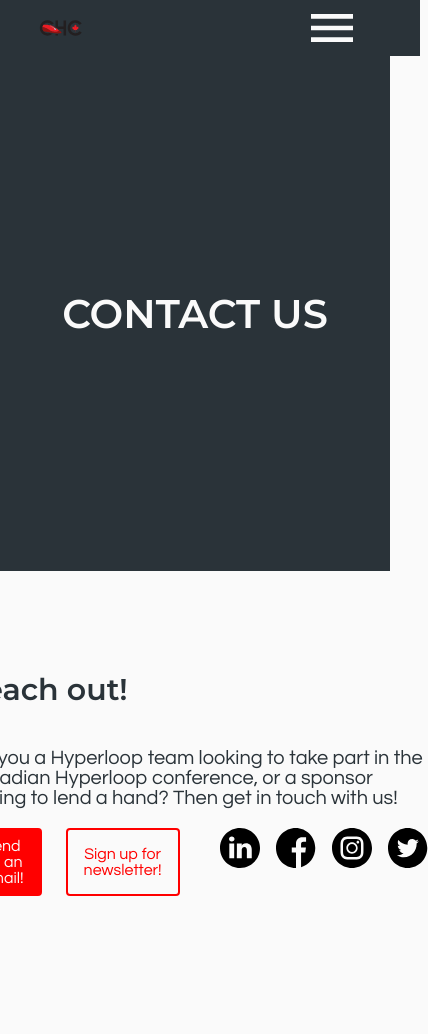
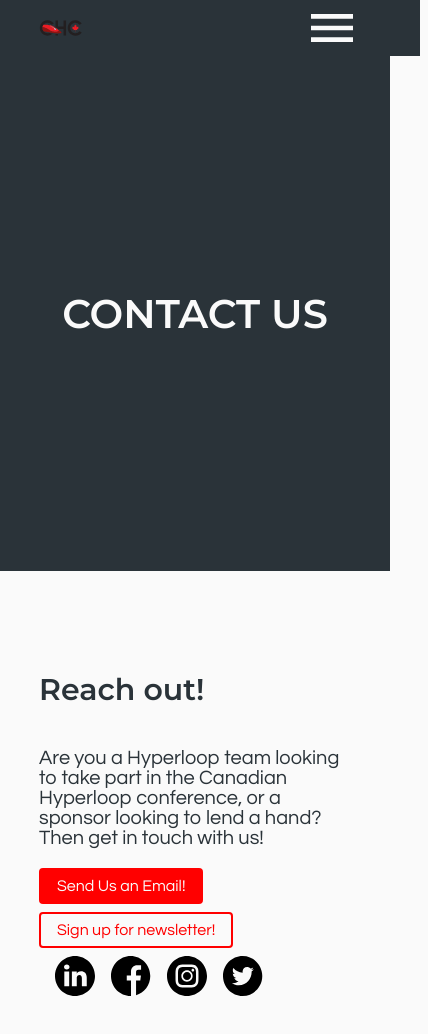
Before and after one commit to Canadian-Hyperloop-Confrence/website, a Next.js app: page /contact-us in a window 390 px wide. Shown: the top 1034 px of the page, 428 px wide, since content can reach past the window. Built offline with nearby package versions, Linux system fonts and the light colour scheme.

Commit message:
fiexed visual bugs on Mobile

```diff
--- /dev/null
+++ b/data/HyperloopNews.ts
@@ -0,0 +1,5 @@
+const hyperloopNews: BlogCardData[] =  [
+
+];
+
+export default hyperloopNews;
--- a/pages/contact-us.tsx
+++ b/pages/contact-us.tsx
@@ -28,6 +28,7 @@
   display: flex;
   flex-direction: row;
   width: 100%;
+  flex-wrap: wrap;
 
   ${SocialMediaIcon} {
     margin-left: 16px;
@@ -35,6 +36,7 @@
 
   ${Button} {
     margin-right: 24px;
+    margin-bottom: 8px;
   }
 `;
 
@@ -72,10 +74,12 @@
               >
               Sign up for newsletter!
             </Button>
-            <a href="https://www.linkedin.com/company/cahyperloop/"><SocialMediaIcon src="linked-in.svg" /></a>
-            <a href="https://www.facebook.com/cahyperloop"><SocialMediaIcon src="facebook.svg" /></a>
-            <a href="https://www.instagram.com/cahyperloop/"><SocialMediaIcon src="instagram.svg" /></a>
-            <a href="https://twitter.com/cahyperloop"><SocialMediaIcon src="twitter.svg" /></a>
+            <div>
+              <a href="https://www.linkedin.com/company/cahyperloop/"><SocialMediaIcon src="linked-in.svg" /></a>
+              <a href="https://www.facebook.com/cahyperloop"><SocialMediaIcon src="facebook.svg" /></a>
+              <a href="https://www.instagram.com/cahyperloop/"><SocialMediaIcon src="instagram.svg" /></a>
+              <a href="https://twitter.com/cahyperloop"><SocialMediaIcon src="twitter.svg" /></a>
+            </div>
           </ButtonContainer>
         </Section>
         <Footer />
```
Also changed, not shown: components/BlogCard.tsx (+8 -0 lines).
